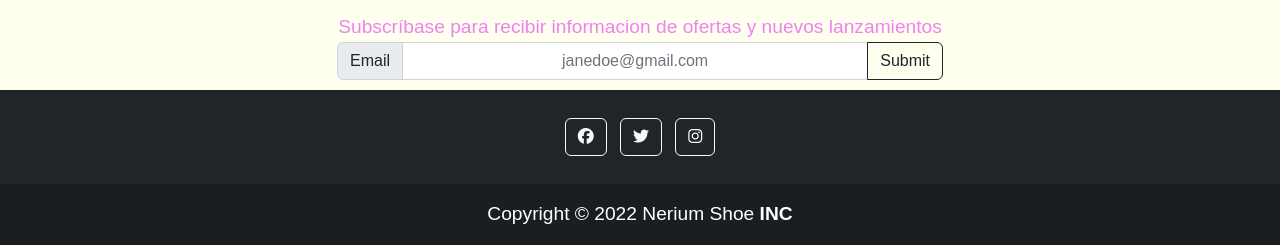
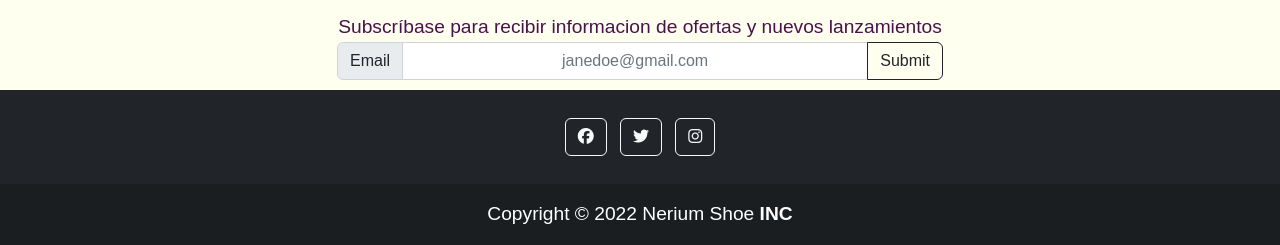
Before and after one commit to Matieztapia/Proyecto-Final, a website: page index.html in a window 1280 px wide. Shown: the part 1015-1260 px from the top of the page. Drawn offline with Linux system fonts and the light colour scheme; a web font is replaced by a local one.

Commit message:
cambie de nuevo el color

```diff
--- a/scss/_pages.scss
+++ b/scss/_pages.scss
@@ -5,7 +5,7 @@
 }
 .sub__form{
     margin: 10px;
-    color: violet;
+    color: rgb(73, 18, 73);
 }
 .form__style{
     display:block;
```
Also changed, not shown: css/custom.css, scss/custom.scss (line endings or trailing spaces).
